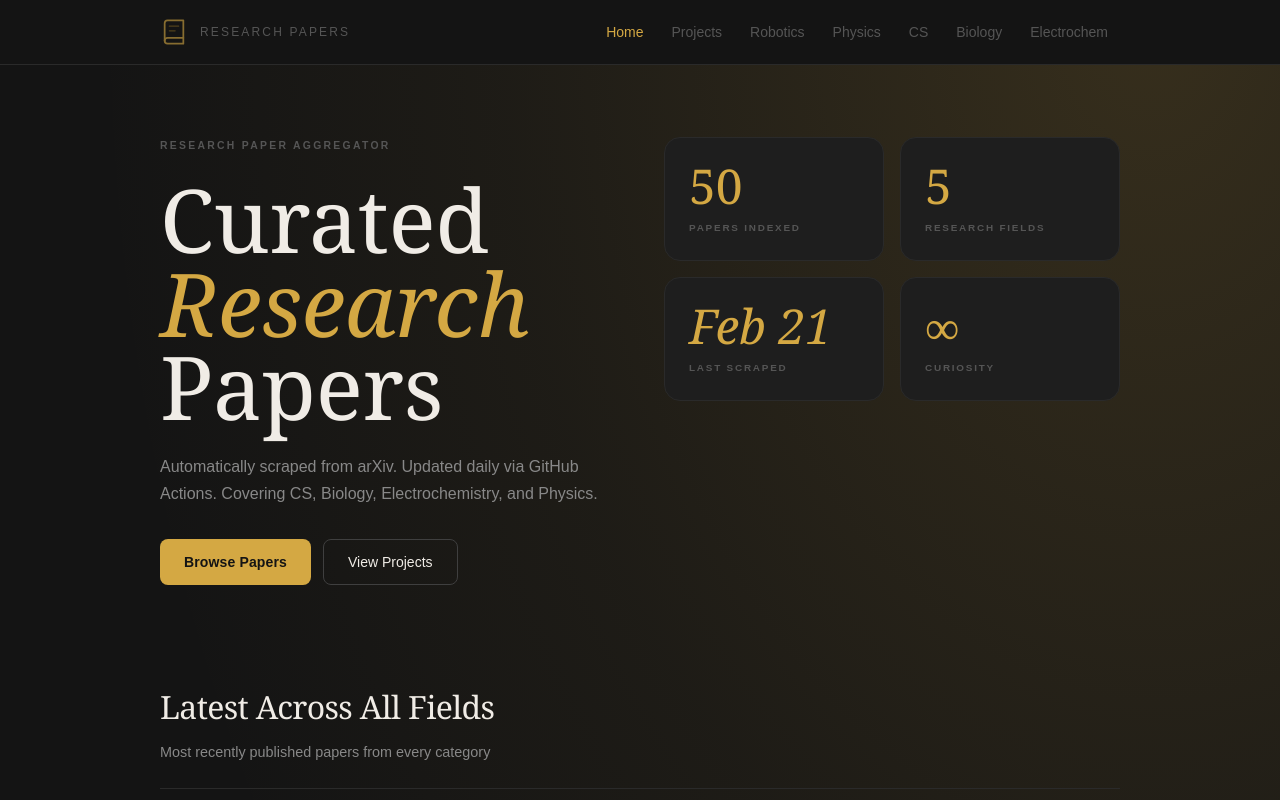
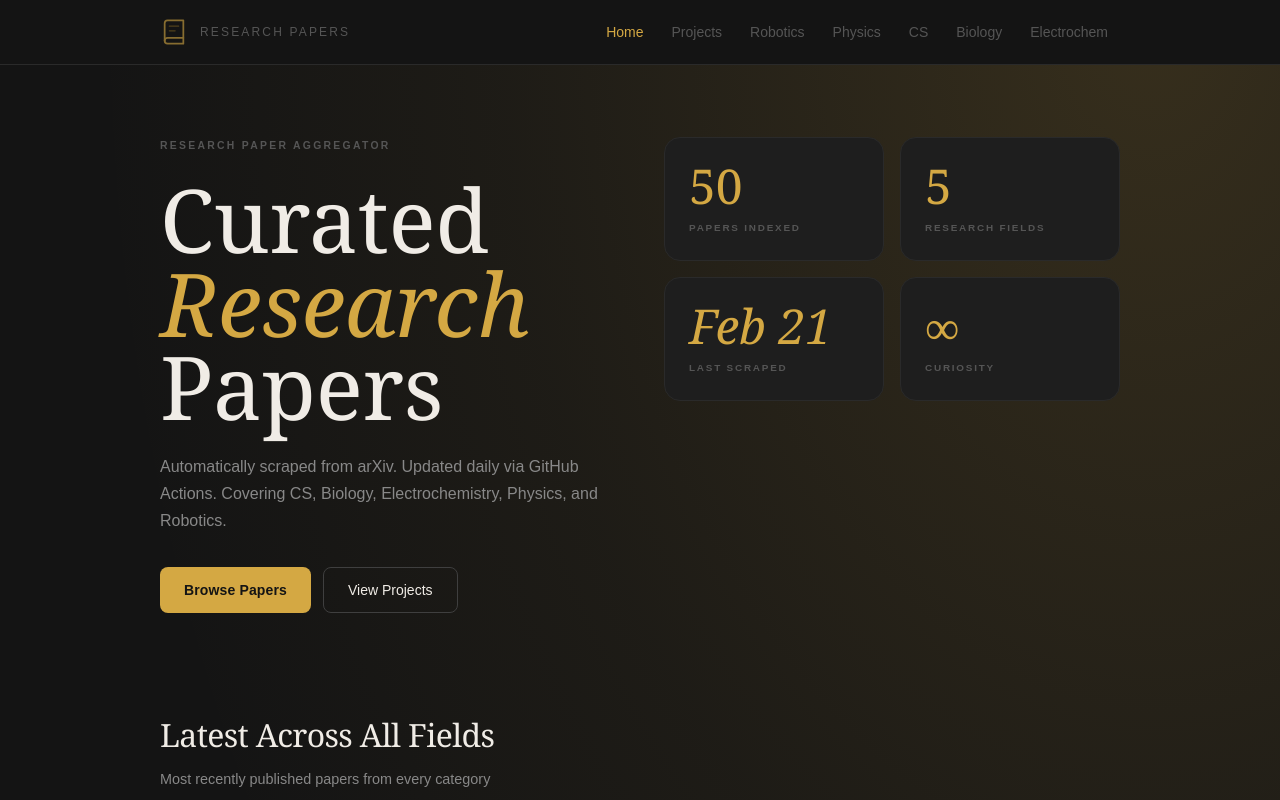
Before and after one commit to GitYeehaw/research-papers-site, a Next.js app: page /research-papers-site/ in a window 1280 px wide. Shown: the top 800 px of the page. Built offline with nearby package versions, Linux system fonts and the light colour scheme.

Commit message:
Add Robotics to hero description

```diff
--- a/src/app/page.tsx
+++ b/src/app/page.tsx
@@ -117,7 +117,7 @@ export default function HomePage() {
             }}
           >
             Automatically scraped from arXiv. Updated daily via GitHub Actions.
-            Covering CS, Biology, Electrochemistry, and Physics.
+            Covering CS, Biology, Electrochemistry, Physics, and Robotics.
           </p>
 
           <div style={{ display: "flex", gap: "12px", flexWrap: "wrap" }}>
```
